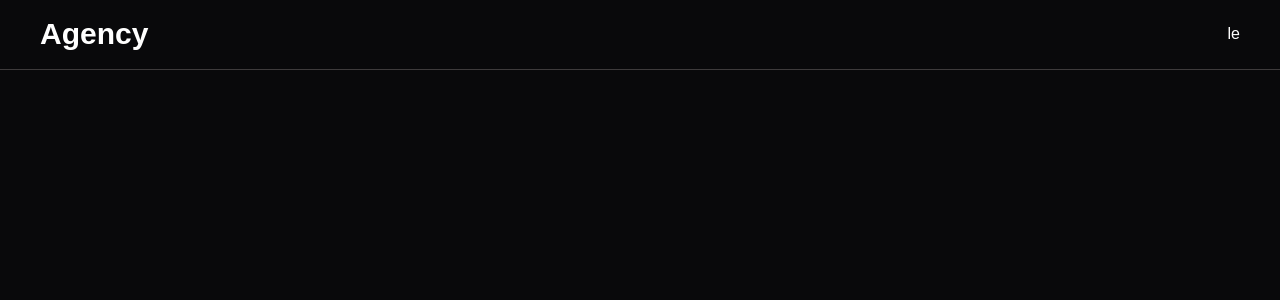
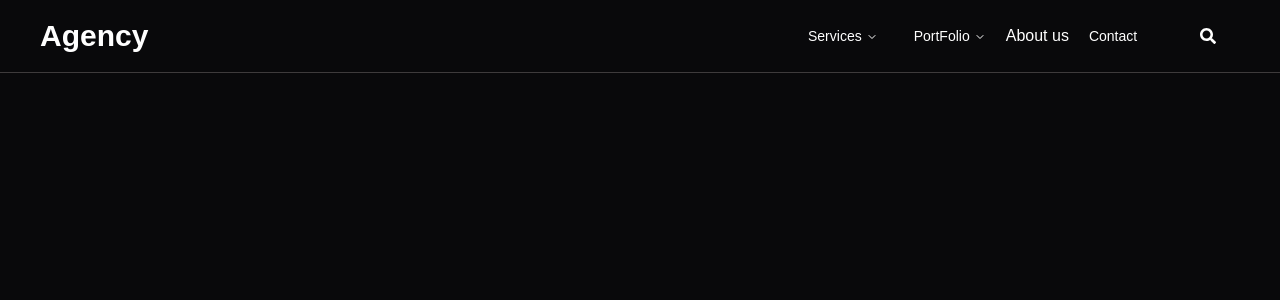
Before and after one commit to Level237/agency-cameroon, a Next.js app: page / in a window 1280 px wide. Shown: the top 300 px of the page. Built offline with nearby package versions, Linux system fonts and the light colour scheme.

Commit message:
update header

```diff
--- a/components/Header.tsx
+++ b/components/Header.tsx
@@ -1,3 +1,4 @@
+'use client'
 import {
     NavigationMenu,
     NavigationMenuContent,
@@ -7,6 +8,8 @@ import {
     NavigationMenuTrigger,
     navigationMenuTriggerStyle,
   } from "@/components/ui/navigation-menu"
+import Link from "next/link"
+import { FaSearch } from "react-icons/fa";
 
 export default function Header() {
   return (
@@ -15,9 +18,60 @@ export default function Header() {
         <div className="flex-1">
         <h2 className="text-white text-3xl font-bold">Agency</h2>
         </div>
-        <div className="text-white">
-            le
+        <div className="w-[400px]">
+        <NavigationMenu className="text-white">
+            <NavigationMenuList>
+            <NavigationMenuItem className="">
+            <NavigationMenuTrigger>Services</NavigationMenuTrigger>
+            <NavigationMenuContent className="bg-[#09090B] text-white">
+                <ul className="">
+                <li className="row-span-3 ">
+                <NavigationMenuLink className={navigationMenuTriggerStyle()}>
+                    <Link href="/" className="">Developpement web</Link>
+                </NavigationMenuLink>
+                </li>
+                </ul>
+            </NavigationMenuContent>
 
+            </NavigationMenuItem>
+            <NavigationMenuItem>
+            <NavigationMenuTrigger>PortFolio</NavigationMenuTrigger>
+            <NavigationMenuContent>
+                <ul className="p-4">
+                <li className="row-span-3">
+                <NavigationMenuLink className={navigationMenuTriggerStyle()}>
+                    <Link href="/" className="text-white">Developpement web</Link>
+
+                </NavigationMenuLink>
+                </li>
+                <li className="row-span-3">
+                <NavigationMenuLink className={navigationMenuTriggerStyle()}>
+                    <Link href="/" className="text-white">Branding</Link>
+
+                </NavigationMenuLink>
+                </li>
+                </ul>
+            </NavigationMenuContent>
+
+            </NavigationMenuItem>
+            <NavigationMenuItem>
+
+            <NavigationMenuLink>
+                    <Link href="/" className="text-white">About us</Link>
+                </NavigationMenuLink>
+            </NavigationMenuItem>
+            <NavigationMenuItem>
+            <NavigationMenuLink className={navigationMenuTriggerStyle()}>
+                    <Link href="/" className="">Contact</Link>
+                </NavigationMenuLink>
+
+
+            </NavigationMenuItem>
+            </NavigationMenuList>
+        </NavigationMenu>
+        </div>
+        <div className="w-[40px] text-white cursor-pointer">
+            <FaSearch/>
         </div>
 
     </div>
```
